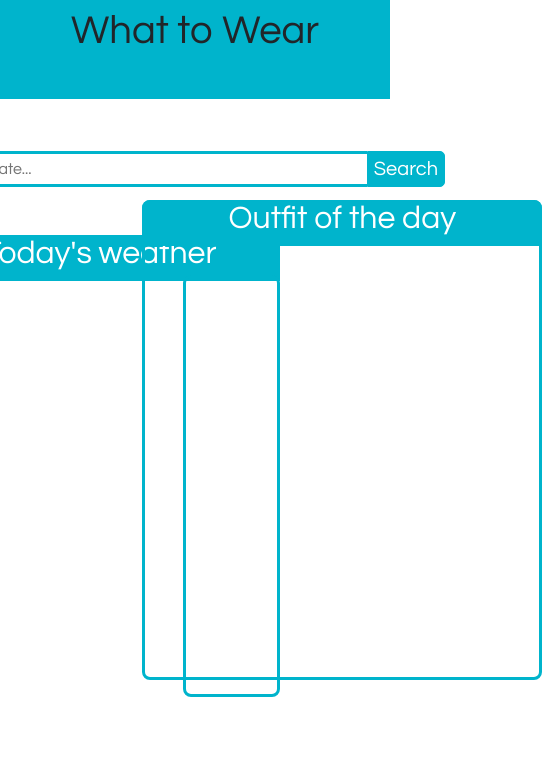
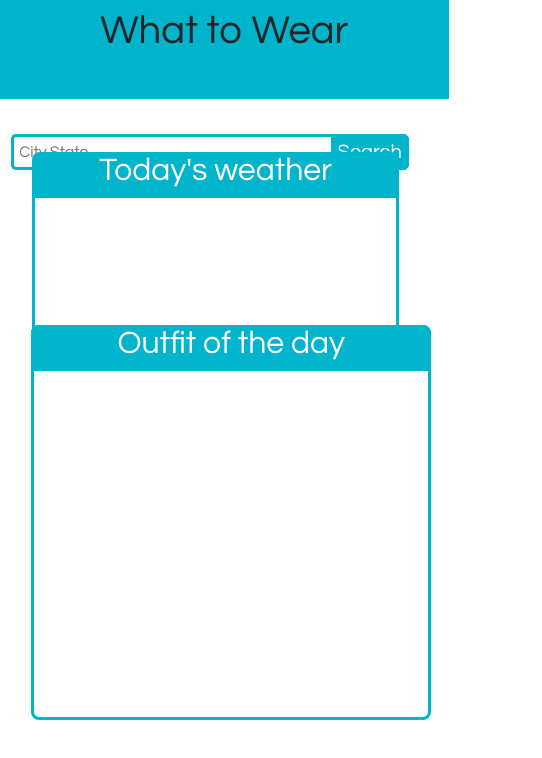
Before and after one commit to rizekj12/What-to-Wear, a React (Create React App) app: page / in a window 390 px wide. Shown: the top 758 px of the page, 542 px wide, since content can reach past the window. Built offline with nearby package versions, Linux system fonts and the light colour scheme.

Commit message:
changing style for smaller screens working on media queries

```diff
--- a/src/CSS/ClothingInfo.scss
+++ b/src/CSS/ClothingInfo.scss
@@ -72,3 +72,15 @@
 .hot2{
   @include tempStyle(#ee4441)
 }
+
+@media (max-width: 450px){
+  .mainDiv{
+    position: absolute;
+    top: 325px;
+    left: 8%;
+  }
+
+  .defaultStyle{
+    height:395px;
+  }
+}
--- a/src/CSS/Header.scss
+++ b/src/CSS/Header.scss
@@ -27,3 +27,9 @@
 .location{
     color: white;
 }
+
+@media (max-width: 450px){
+  .header-div{
+    width: 115%;
+  }
+}
--- a/src/CSS/NewSearch.scss
+++ b/src/CSS/NewSearch.scss
@@ -43,3 +43,14 @@
   left: 50%;
   transform: translate(-50%, -50%);
 }
+
+@media (max-width: 450px){
+  .search{
+    width: 79.5%;
+  }
+
+  .wrap{
+    left: 67%;
+    top: 18%;
+  }
+}
--- a/src/CSS/WeatherInfo.scss
+++ b/src/CSS/WeatherInfo.scss
@@ -65,3 +65,25 @@
  .hot2{
    @include tempStyle(#ee4441)
  }
+
+ @media (max-width: 450px){
+  .weatherDiv{
+    position: absolute;
+    width: 94%;
+    height: 19%;
+    top: 190px;
+    right: -9px;
+  }
+
+  .weatherTitle{
+    top: 152px;
+    right: -9px;
+    width: 94%;
+
+  }
+
+  .weatherDiv2{
+    display: flex;
+    flex-direction: row;
+  }
+}
```
Also changed, not shown: 1 other file (tests, documents, lock files or other folders).
